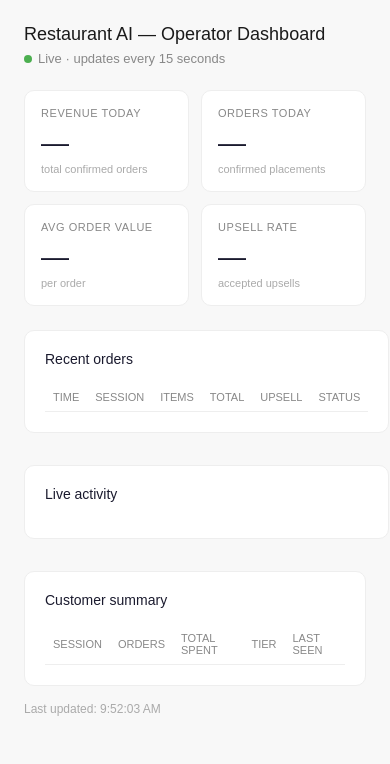
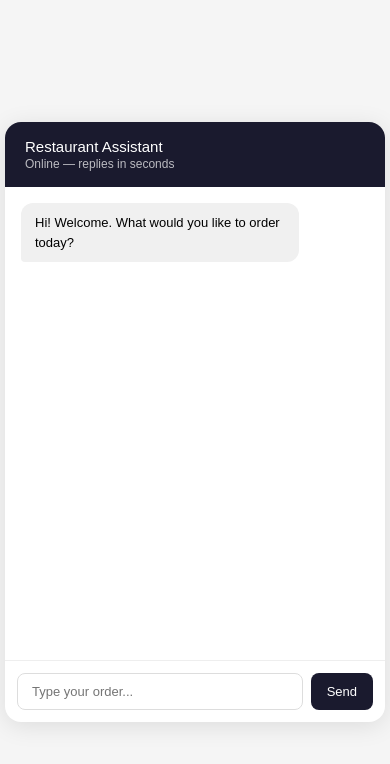
Before and after one commit to harshawasthi-ai/my-restaurant-ai, a plain HTML site: page index.html in a window 390 px wide. Drawn offline with nearby package versions, Linux system fonts and the light colour scheme; no server answers.

Commit message:
Add files via upload

```diff
--- a/index.html
+++ b/index.html
@@ -2,238 +2,124 @@
 <html>
 <head>
 <meta charset="UTF-8">
-<title>Restaurant AI Dashboard</title>
-<script src="https://cdn.jsdelivr.net/npm/@supabase/supabase-js@2"></script>
+<title>Restaurant Chat</title>
 <style>
   * { box-sizing: border-box; margin: 0; padding: 0; font-family: sans-serif; }
-  body { background: #f8f8f8; padding: 24px; color: #1a1a1a; }
-  h1 { font-size: 18px; font-weight: 500; margin-bottom: 6px; }
-  .subtitle { font-size: 13px; color: #888; margin-bottom: 24px; }
-  .metrics { display: grid; grid-template-columns: repeat(4, 1fr); gap: 12px; margin-bottom: 24px; }
-  .metric { background: white; border-radius: 10px; padding: 16px;
-            border: 1px solid #eee; }
-  .metric-label { font-size: 11px; color: #888; text-transform: uppercase;
-                  letter-spacing: 0.05em; margin-bottom: 8px; }
-  .metric-val { font-size: 28px; font-weight: 500; color: #1a1a2e; }
-  .metric-sub { font-size: 11px; color: #aaa; margin-top: 4px; }
-  .section { background: white; border-radius: 10px; padding: 20px;
-             border: 1px solid #eee; margin-bottom: 16px; }
-  .section h2 { font-size: 14px; font-weight: 500; margin-bottom: 16px;
-                color: #1a1a2e; }
-  table { width: 100%; border-collapse: collapse; font-size: 13px; }
-  th { text-align: left; padding: 8px; color: #888; font-weight: 400;
-       border-bottom: 1px solid #eee; font-size: 11px; text-transform: uppercase; }
-  td { padding: 12px 8px; border-bottom: 1px solid #f5f5f5; }
-  tr:last-child td { border-bottom: none; }
-  .badge { display: inline-block; padding: 3px 10px; border-radius: 20px;
-           font-size: 11px; font-weight: 500; }
-  .badge-confirmed { background: #e8f5e9; color: #2e7d32; }
-  .badge-pending { background: #fff8e1; color: #f57f17; }
-  .badge-yes { background: #e8f5e9; color: #2e7d32; }
-  .badge-no { background: #fafafa; color: #aaa; border: 1px solid #eee; }
-  .refresh { font-size: 12px; color: #aaa; margin-bottom: 16px; }
-  .dot { width: 8px; height: 8px; border-radius: 50%;
-         background: #4caf50; display: inline-block; margin-right: 6px; }
-  .events-list { display: flex; flex-direction: column; gap: 8px; }
-  .event-row { display: flex; align-items: center; gap: 12px;
-               padding: 8px 0; border-bottom: 1px solid #f5f5f5;
-               font-size: 12px; }
-  .event-row:last-child { border-bottom: none; }
-  .event-type { font-weight: 500; min-width: 140px; color: #1a1a2e; }
-  .event-session { color: #aaa; min-width: 100px; }
-  .event-time { color: #aaa; margin-left: auto; }
-  .top-grid { display: grid; grid-template-columns: 1fr 1fr; gap: 16px; margin-bottom: 16px; }
-  @media (max-width: 700px) {
-    .metrics { grid-template-columns: repeat(2, 1fr); }
-    .top-grid { grid-template-columns: 1fr; }
-  }
+  body { display: flex; justify-content: center; align-items: center;
+         min-height: 100vh; background: #f5f5f5; }
+  .chat { width: 380px; height: 600px; background: white;
+          border-radius: 16px; display: flex; flex-direction: column;
+          box-shadow: 0 4px 24px rgba(0,0,0,0.1); overflow: hidden; }
+  .header { background: #1a1a2e; color: white; padding: 16px 20px; }
+  .header h3 { font-size: 15px; font-weight: 500; }
+  .header p { font-size: 12px; opacity: 0.7; margin-top: 2px; }
+  .messages { flex: 1; overflow-y: auto; padding: 16px;
+              display: flex; flex-direction: column; gap: 10px; }
+  .msg { max-width: 80%; padding: 10px 14px; border-radius: 12px;
+         font-size: 13px; line-height: 1.5; }
+  .msg.bot { background: #f0f0f0; align-self: flex-start;
+             border-bottom-left-radius: 4px; }
+  .msg.user { background: #1a1a2e; color: white; align-self: flex-end;
+              border-bottom-right-radius: 4px; }
+  .msg.typing { color: #999; font-style: italic; }
+  .input-row { display: flex; padding: 12px; border-top: 1px solid #eee; gap: 8px; }
+  input { flex: 1; border: 1px solid #ddd; border-radius: 8px;
+          padding: 10px 14px; font-size: 13px; outline: none; }
+  input:focus { border-color: #1a1a2e; }
+  button { background: #1a1a2e; color: white; border: none;
+           border-radius: 8px; padding: 10px 16px;
+           font-size: 13px; cursor: pointer; }
+  button:disabled { opacity: 0.5; cursor: not-allowed; }
 </style>
 </head>
 <body>
-
-<h1>Restaurant AI — Operator Dashboard</h1>
-<p class="subtitle"><span class="dot"></span>Live · updates every 15 seconds</p>
-
-<div class="metrics">
-  <div class="metric">
-    <p class="metric-label">Revenue today</p>
-    <p class="metric-val" id="revenue">—</p>
-    <p class="metric-sub">total confirmed orders</p>
+<div class="chat">
+  <div class="header">
+    <h3>Restaurant Assistant</h3>
+    <p>Online — replies in seconds</p>
   </div>
-  <div class="metric">
-    <p class="metric-label">Orders today</p>
-    <p class="metric-val" id="orders">—</p>
-    <p class="metric-sub">confirmed placements</p>
+  <div class="messages" id="messages">
+    <div class="msg bot">Hi! Welcome. What would you like to order today?</div>
   </div>
-  <div class="metric">
-    <p class="metric-label">Avg order value</p>
-    <p class="metric-val" id="aov">—</p>
-    <p class="metric-sub">per order</p>
-  </div>
-  <div class="metric">
-    <p class="metric-label">Upsell rate</p>
-    <p class="metric-val" id="upsell">—</p>
-    <p class="metric-sub">accepted upsells</p>
+  <div class="input-row">
+    <input id="inp" placeholder="Type your order..."
+           onkeydown="if(event.key==='Enter')send()" />
+    <button id="btn" onclick="send()">Send</button>
   </div>
 </div>
+<script>
+const WEBHOOK = 'https://naaaaaa2345322.app.n8n.cloud/webhook/chat';
+const sessionId = 'session_' + Math.random().toString(36).slice(2);
+let history = [];
+let pendingItem = null;
+let busy = false;
 
-<div class="top-grid">
-  <div class="section">
-    <h2>Recent orders</h2>
-    <table>
-      <thead>
-        <tr>
-          <th>Time</th>
-          <th>Session</th>
-          <th>Items</th>
-          <th>Total</th>
-          <th>Upsell</th>
-          <th>Status</th>
-        </tr>
-      </thead>
-      <tbody id="order-rows"></tbody>
-    </table>
-  </div>
-
-  <div class="section">
-    <h2>Live activity</h2>
-    <div class="events-list" id="events-list"></div>
-  </div>
-</div>
-
-<div class="section">
-  <h2>Customer summary</h2>
-  <table>
-    <thead>
-      <tr>
-        <th>Session</th>
-        <th>Orders</th>
-        <th>Total spent</th>
-        <th>Tier</th>
-        <th>Last seen</th>
-      </tr>
-    </thead>
-    <tbody id="customer-rows"></tbody>
-  </table>
-</div>
-
-<p class="refresh" id="last-refresh">Last updated: —</p>
-
-<script>
-const SUPABASE_URL = 'https://opqbfiozldckezosymqw.supabase.co';
-const SUPABASE_KEY = 'eyJhbGciOiJIUzI1NiIsInR5cCI6IkpXVCJ9.eyJpc3MiOiJzdXBhYmFzZSIsInJlZiI6Im9wcWJmaW96bGRja2V6b3N5bXF3Iiwicm9sZSI6ImFub24iLCJpYXQiOjE3NzY2NzYyMDAsImV4cCI6MjA5MjI1MjIwMH0.a6ccb7DIPrupswi4IJqMYnrJoB-5XLcYbXdMH1iCGjk';
-const { createClient } = supabase;
-const db = createClient(SUPABASE_URL, SUPABASE_KEY);
-
-function getTier(orderCount, totalSpent) {
-  if (orderCount >= 10 || totalSpent >= 3000) return 'VIP';
-  if (orderCount >= 3) return 'Returning';
-  return 'New';
+function addMsg(text, role) {
+  const div = document.createElement('div');
+  div.className = 'msg ' + role;
+  div.textContent = text;
+  document.getElementById('messages').appendChild(div);
+  div.scrollIntoView({ behavior: 'smooth' });
+  return div;
 }
 
-function tierBadge(tier) {
-  const colors = {
-    'VIP': 'background:#fff8e1;color:#f57f17',
-    'Returning': 'background:#e8f5e9;color:#2e7d32',
-    'New': 'background:#f5f5f5;color:#888'
-  };
-  return `<span class="badge" style="${colors[tier] || ''}">${tier}</span>`;
-}
+async function send() {
+  if (busy) return;
+  const inp = document.getElementById('inp');
+  const btn = document.getElementById('btn');
+  const text = inp.value.trim();
+  if (!text) return;
 
-async function load() {
-  const { data: stats } = await db
-    .from('daily_stats')
-    .select('*')
-    .order('stat_date', { ascending: false })
-    .limit(1)
-    .single();
+  inp.value = '';
+  busy = true;
+  btn.disabled = true;
 
-  if (stats) {
-    document.getElementById('revenue').textContent = '₹' + Math.round(stats.total_revenue || 0);
-    document.getElementById('orders').textContent = stats.total_orders || 0;
-    document.getElementById('aov').textContent = '₹' + Math.round(stats.avg_order_value || 0);
-    document.getElementById('upsell').textContent = Math.round(stats.upsell_rate || 0) + '%';
+  addMsg(text, 'user');
+  history.push({ role: 'user', content: text });
+  const typing = addMsg('typing...', 'bot typing');
+
+  try {
+    const res = await fetch(WEBHOOK, {
+      method: 'POST',
+      headers: { 'Content-Type': 'application/json' },
+      body: JSON.stringify({
+        session_id: sessionId,
+        message: text,
+        history: history,
+        pending_item: pendingItem
+      })
+    });
+
+    const raw = await res.text();
+    let data;
+    try {
+      data = JSON.parse(raw);
+    } catch(e) {
+      data = { reply: raw };
+    }
+
+    const reply = data.reply || 'Sorry, something went wrong.';
+
+    if (data.pending_item && data.pending_item !== '') {
+      pendingItem = data.pending_item;
+    }
+    if (data.order_confirmed === true) {
+      pendingItem = null;
+    }
+
+    typing.remove();
+    addMsg(reply, 'bot');
+    history.push({ role: 'assistant', content: reply });
+
+  } catch(e) {
+    typing.remove();
+    addMsg('Connection error. Please try again.', 'bot');
   }
 
-  const { data: orders } = await db
-    .from('orders')
-    .select('*')
-    .order('created_at', { ascending: false })
-    .limit(15);
-
-  const orderRows = document.getElementById('order-rows');
-  orderRows.innerHTML = '';
-  (orders || []).forEach(o => {
-    let items = '';
-    try {
-      const parsed = typeof o.items === 'string' ? JSON.parse(o.items) : o.items;
-      items = (parsed || []).map(i => i.name).join(', ');
-    } catch(e) {
-      items = o.items || '';
-    }
-    const time = new Date(o.created_at).toLocaleTimeString([], { hour: '2-digit', minute: '2-digit' });
-    const session = (o.session_id || '').slice(-6);
-    orderRows.innerHTML += `<tr>
-      <td>${time}</td>
-      <td style="color:#aaa">...${session}</td>
-      <td>${items}</td>
-      <td>₹${Math.round(o.total || 0)}</td>
-      <td><span class="badge ${o.upsell_accepted ? 'badge-yes' : 'badge-no'}">${o.upsell_accepted ? 'Yes' : 'No'}</span></td>
-      <td><span class="badge badge-${o.status}">${o.status}</span></td>
-    </tr>`;
-  });
-
-  const { data: events } = await db
-    .from('events')
-    .select('*')
-    .order('created_at', { ascending: false })
-    .limit(10);
-
-  const eventsList = document.getElementById('events-list');
-  eventsList.innerHTML = '';
-  (events || []).forEach(e => {
-    const time = new Date(e.created_at).toLocaleTimeString([], { hour: '2-digit', minute: '2-digit' });
-    const session = (e.session_id || '').slice(-6);
-    const typeColors = {
-      'order_completed': '#2e7d32',
-      'upsell_shown': '#f57f17',
-      'order_started': '#1565c0'
-    };
-    const color = typeColors[e.event_type] || '#888';
-    eventsList.innerHTML += `<div class="event-row">
-      <span class="event-type" style="color:${color}">${e.event_type}</span>
-      <span class="event-session">...${session}</span>
-      <span class="event-time">${time}</span>
-    </div>`;
-  });
-
-  const { data: customers } = await db
-    .from('customers')
-    .select('*')
-    .order('last_seen', { ascending: false })
-    .limit(10);
-
-  const customerRows = document.getElementById('customer-rows');
-  customerRows.innerHTML = '';
-  (customers || []).forEach(c => {
-    const tier = getTier(c.order_count || 0, c.total_spent || 0);
-    const session = (c.session_id || '').slice(-6);
-    const lastSeen = new Date(c.last_seen).toLocaleTimeString([], { hour: '2-digit', minute: '2-digit' });
-    customerRows.innerHTML += `<tr>
-      <td style="color:#aaa">...${session}</td>
-      <td>${c.order_count || 0}</td>
-      <td>₹${Math.round(c.total_spent || 0)}</td>
-      <td>${tierBadge(tier)}</td>
-      <td>${lastSeen}</td>
-    </tr>`;
-  });
-
-  document.getElementById('last-refresh').textContent =
-    'Last updated: ' + new Date().toLocaleTimeString();
+  busy = false;
+  btn.disabled = false;
+  document.getElementById('inp').focus();
 }
-
-load();
-setInterval(load, 15000);
 </script>
 </body>
 </html>
```
